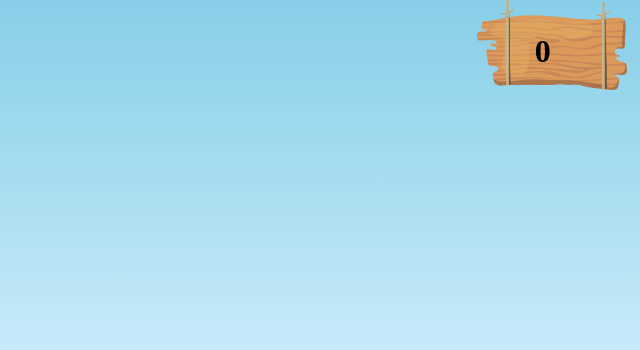
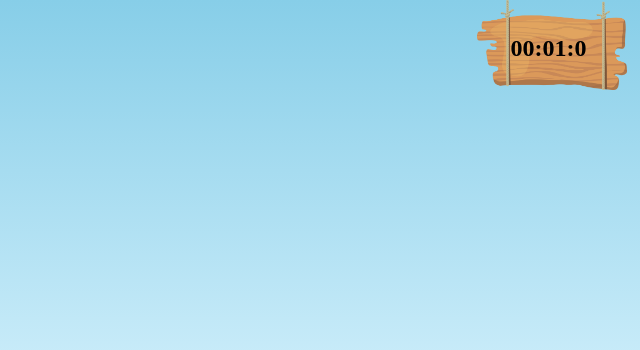
Before and after one commit to nandobas/super_coelho, a plain HTML site: page index.html in a window 1280 px wide. Shown: the top 350 px of the page, 640-1280 px from the left. Drawn offline with Linux system fonts and the light colour scheme.

Commit message:
level interval

```diff
--- a/css/index.css
+++ b/css/index.css
@@ -21,13 +21,13 @@
     height: 300px;
     float: right;
     margin-right: 1%;
-    padding-top: 33px;
-    padding-left: 4.5%;
+    padding-top: 35px;
+    padding-left: 2.6%;
 }
 
 .label-score{
     width: 150px;
-    font: 2em "Times New Roman", Times, serif;
+    font: 1.5em "Times New Roman", Times, serif;
     font-weight: bold;
 }
 
@@ -69,6 +69,9 @@
 }
 .animate-arbusto-level-3{
     animation: arbusto-animation 0.9s infinite linear;
+}
+.animate-arbusto-level-4{
+    animation: arbusto-animation 0.7s infinite linear;
 }
 
 @keyframes nuvens-animation{
--- a/js/script.js
+++ b/js/script.js
@@ -7,30 +7,61 @@ var gameRun = false;
 class classDataset{
     classLevel = {arbusto:'animate-arbusto-level-1'};
     level = 1;
-    score = 0;
+    startDateTime = new Date('01/01/2022 00:00:01');
+    endDateTime = new Date('01/01/2022 23:59:59');
+    dif = 0;
 }
 var datasetUser = new classDataset()
+class DateTimeDiference{
+    constructor(startDate, endDate) {
+        this.diference = endDate - startDate;
+        var _segundo = 1000;
+        var _minuto = _segundo * 60;
+        var _hora = _minuto * 60;
+        var _dia = _hora * 24;
+
+        this.dias = Math.floor(this.diference / _dia);
+        this.horas = Math.floor((this.diference % _dia) / _hora);
+        this.minutos = Math.floor((this.diference % _hora) / _minuto);
+        this.segundos = Math.floor((this.diference % _minuto) / _segundo);
+        this.milisegundos = Math.floor(this.diference % _segundo );
+    }
+}
+
+function pad(num, size) {
+    num = num.toString();
+    while (num.length < size) num = "0" + num;
+    return num;
+}
 
 const loop = setInterval(()=>{
     const cloudsPosition = arbusto.offsetLeft;
     const arbustoPosition = arbusto.offsetLeft;
     const bunnyBottom = +window.getComputedStyle(bunny).bottom.replace('px', '');
 
-    if(arbustoPosition <= 180 && arbustoPosition >0){
-        if(bunnyBottom < 80){
-            stopAnimation(arbustoPosition, bunnyBottom, cloudsPosition);
+    if(gameRun){
+        if(arbustoPosition <= 180 && arbustoPosition >0){
+            if(bunnyBottom < 80){
+                stopAnimation(arbustoPosition, bunnyBottom, cloudsPosition);
+            }
         }
-    }
-    if(gameRun)
-    switch (datasetUser.level) {
-        case 1:
-            if(arbustoPosition >=0 && arbustoPosition <=20){
-                incrementScore();
-            }
-            break;
+        datasetUser.endDateTime = new Date();
+        dif = new DateTimeDiference(datasetUser.startDateTime, datasetUser.endDateTime);
+        dateTimeScore = pad(dif.minutos, 2) + ':' +  pad(dif.segundos, 2) + ':' + dif.milisegundos.toString().substring(2,0);
+        userscore.innerHTML = dateTimeScore;
     }
 
 }, 10);
+
+const checkLevel = setInterval(()=>{
+    datasetUser.endDateTime = new Date();
+    diference = new DateTimeDiference(datasetUser.startDateTime, datasetUser.endDateTime);
+
+    if(diference.segundos==30){
+        incrementLevel();
+    }
+
+}, 1000);
 
 const move = (event) =>{
     const keyName = event.key;
@@ -46,24 +77,17 @@ function bunnyJump() {
     }, 500);
 }
 
-function incrementScore(){
-    datasetUser.score ++;
-    userscore.innerHTML = datasetUser.score;
-    if(datasetUser.score == 100){
-        incrementLevel()
-    }
-}
-
 function incrementLevel(){
     arbusto.classList.remove( datasetUser.classLevel.arbusto );
+    arbusto.removeAttribute("style");
     datasetUser.level++;
-    datasetUser.classLevel.arbusto = 'animate-arbusto-level-'+datasetUser.level;
+    datasetUser.classLevel.arbusto = `animate-arbusto-level-${datasetUser.level}`;
     arbusto.classList.add( datasetUser.classLevel.arbusto );
 }
 
 function startAnimation(){
     gameRun = true;
-    datasetUser.score = 0;
+    datasetUser.startDateTime = new Date();
     datasetUser.level = 1;
     datasetUser.classLevel.arbusto = `animate-arbusto-level-1`;
 
@@ -76,7 +100,6 @@ function startAnimation(){
 }
 
 function stopAnimation(arbustoPosition, bunnyBottom, cloudsPosition) {
-    console.log(datasetUser);
     gameRun = false;
     arbusto.classList.remove( datasetUser.classLevel.arbusto );
     arbusto.style.left = `${arbustoPosition}px`;
```
